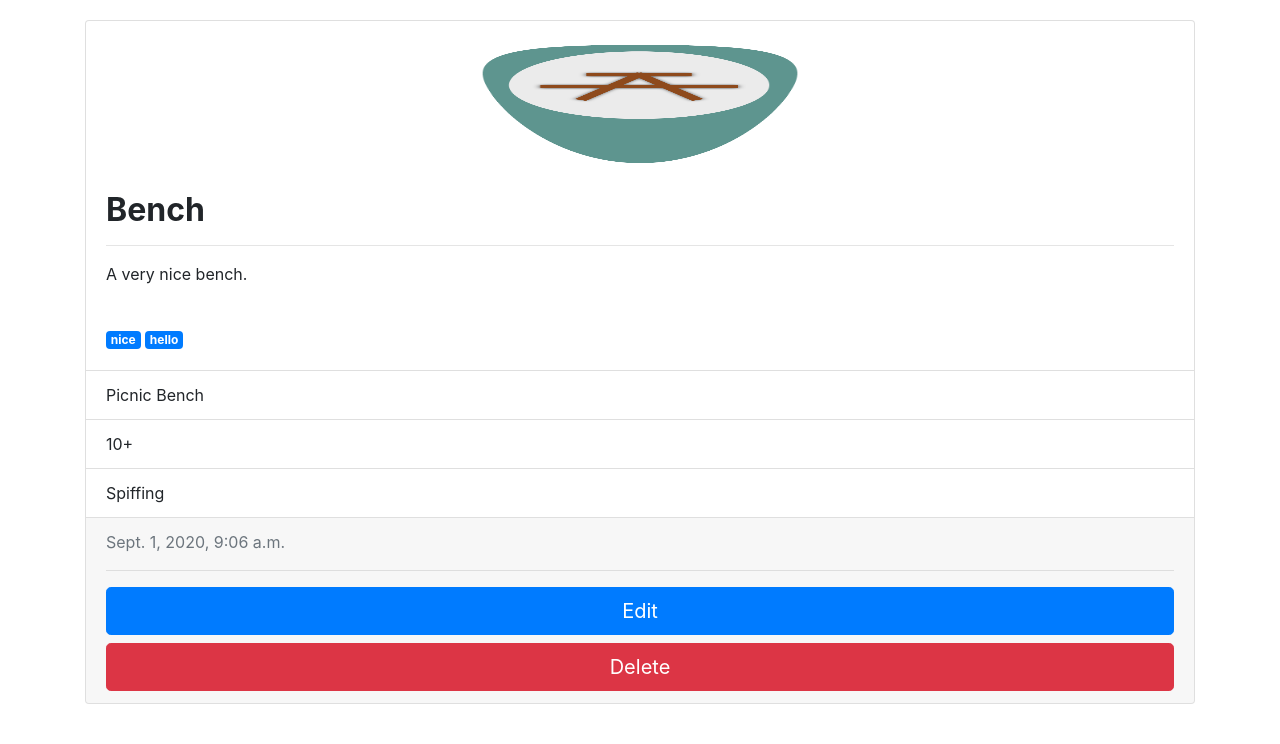
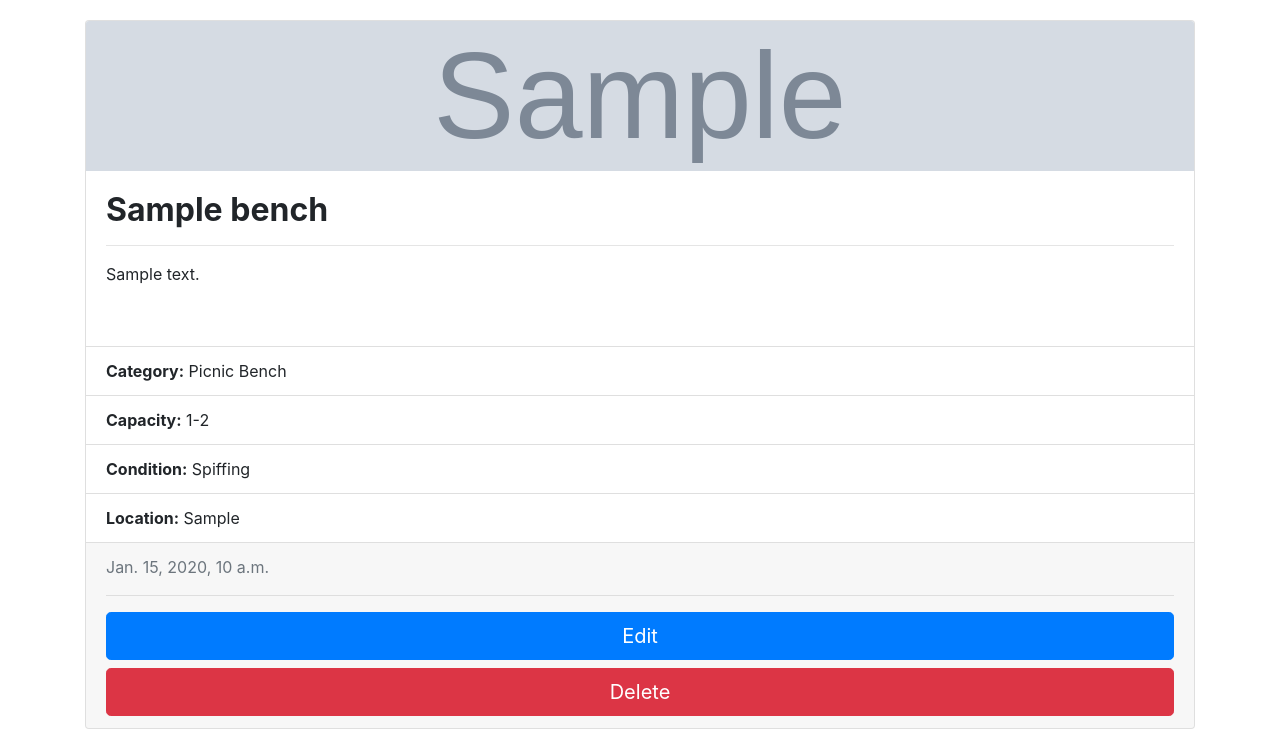
Before and after one commit to edapm/lunchbenching, a Django app: page /b/1/ in a window 1280 px wide. Shown: the part 56-800 px from the top of the page. Run offline with Django 3.2, Linux system fonts and the light colour scheme; data comes from the database, SQL or seed files in the repository; tables that the repository leaves empty hold one stand-in row (values such as "Sample post"); grey boxes marked "Sample" are stand-in pictures; parts of the project's set-up code (start-up, migrations or seed data) failed here and were passed over; some libraries are stand-ins or nearby versions; some web fonts are replaced.

Commit message:
Begin attempting to add location field

```diff
--- a/web/app/admin.py
+++ b/web/app/admin.py
@@ -1,8 +1,9 @@
 from django.contrib import admin
+from mapbox_location_field.admin import MapAdmin
 
 # Register your models here.
 
 from . models import *
 
-admin.site.register(Bench)
+admin.site.register(Bench, MapAdmin)
 admin.site.register(Profile)
--- a/web/app/models.py
+++ b/web/app/models.py
@@ -36,7 +36,7 @@
 
     name = models.CharField(max_length=30, null=True)
     description = models.TextField(max_length=350, null=True, blank=True)
-    # location = LocationField()
+    location = LocationField(null=True, map_attrs={"center": [-0.1275, 51.50722]})
     image = models.ImageField(default="default.png", null=True, blank=True)
     date_created = models.DateTimeField(auto_now_add=True, null=True)
     category = models.CharField(max_length=30, null=True, choices=CATEGORY)
--- a/web/app/templates/app/bench.html
+++ b/web/app/templates/app/bench.html
@@ -16,9 +16,10 @@
     {% endfor %}
     </div>
     <ul class="list-group list-group-flush">
-        <li class="list-group-item">{{bench.category}}</li>
-        <li class="list-group-item">{{bench.capacity}}</li>
-        <li class="list-group-item">{{bench.condition}}</li>
+        <li class="list-group-item"><b>Category:</b> {{bench.category}}</li>
+        <li class="list-group-item"><b>Capacity:</b> {{bench.capacity}}</li>
+        <li class="list-group-item"><b>Condition:</b> {{bench.condition}}</li>
+        <li class="list-group-item"><b>Location:</b> {{bench.location}}</li>
     </ul>
     <div class="card-footer text-muted">
         {{bench.date_created}}
--- a/web/app/templates/app/create.html
+++ b/web/app/templates/app/create.html
@@ -1,4 +1,7 @@
 {% extends 'app/generic.html' %}
+{% load mapbox_location_field_tags %}
+{% location_field_includes %}
+{% include_jquery %}
 {% load crispy_forms_tags %}
 {% block title %}
 <title>Lunchbenching - Create New Bench</title>
@@ -29,8 +32,10 @@
             {{form.capacity|as_crispy_field}}
         </div>
     </div>
+    {{form.location|as_crispy_field}}
     <button type="submit" class="btn btn-success btn-block bench-btn">Create Bench</button>
 </form>
+{{form.media}}
 <br>
 <br>
 {% endblock content %}
--- a/web/app/templates/app/links.html
+++ b/web/app/templates/app/links.html
@@ -8,6 +8,11 @@
 <script src="https://kit.fontawesome.com/c02bf44fa3.js" crossorigin="anonymous"></script>
 <link rel="stylesheet" href="{% static 'css/main.css' %}">
 <link rel="stylesheet" href="{% static 'css/navigation.css' %}">
+
+
+<script src='https://api.mapbox.com/mapbox-gl-js/v1.12.0/mapbox-gl.js'></script>
+<link href='https://api.mapbox.com/mapbox-gl-js/v1.12.0/mapbox-gl.css' rel='stylesheet' />
+
 <script src="/static/js/tagsinut.js"></script>
 <script>
 $("#post-form").submit(function(e){
--- a/web/app/templates/app/update.html
+++ b/web/app/templates/app/update.html
@@ -1,4 +1,7 @@
 {% extends 'app/generic.html' %}
+{% load mapbox_location_field_tags %}
+{% location_field_includes %}
+{% include_jquery %}
 {% load crispy_forms_tags %}
 {% block title %}
 <title>Lunchbenching - Update Bench</title>
@@ -29,8 +32,10 @@
             {{form.capacity|as_crispy_field}}
         </div>
     </div>
+    {{form.location|as_crispy_field}}
     <button type="submit" class="btn btn-success btn-block bench-btn">Update Bench</button>
 </form>
+{{form.media}}
 <br>
 <br>
 {% endblock content %}
--- a/web/app/views.py
+++ b/web/app/views.py
@@ -73,7 +73,7 @@
             obj = form.save(commit=False)
             obj.save()
             form.save_m2m()
-            return redirect('/b')
+            return redirect('/')
 
     return render(request, 'app/create.html', context)
 
```
Also changed, not shown: web/app/migrations/0001_initial.py, web/app/migrations/0002_auto_20200831_1739.py (deleted), web/app/migrations/0003_auto_20200901_1005.py (deleted), web/app/migrations/0004_auto_20200901_1202.py (deleted), web/app/migrations/0005_auto_20200901_1516.py (deleted), web/app/migrations/0006_auto_20200901_1518.py (deleted), web/app/migrations/0007_auto_20200901_1534.py (deleted), web/db.sqlite3.
